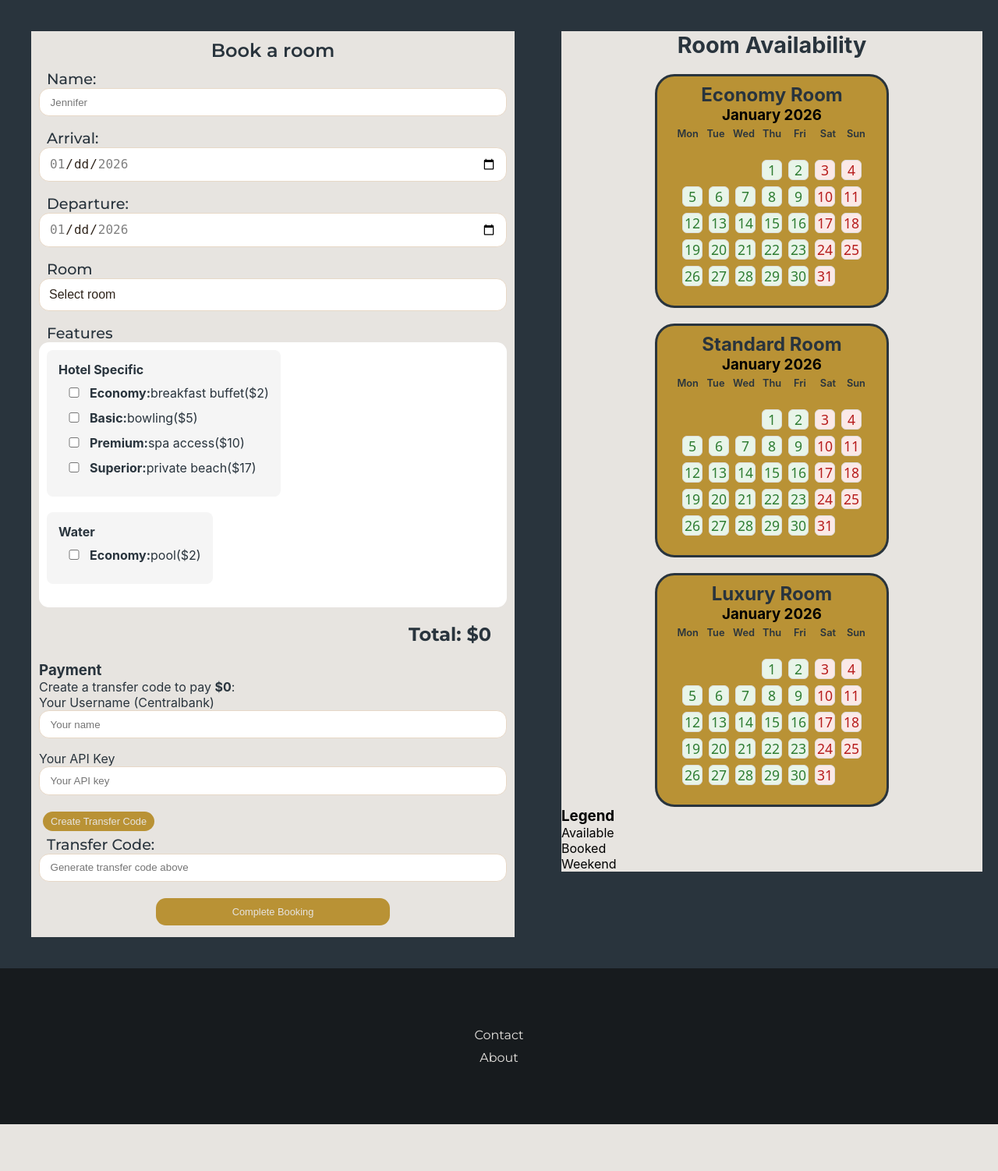
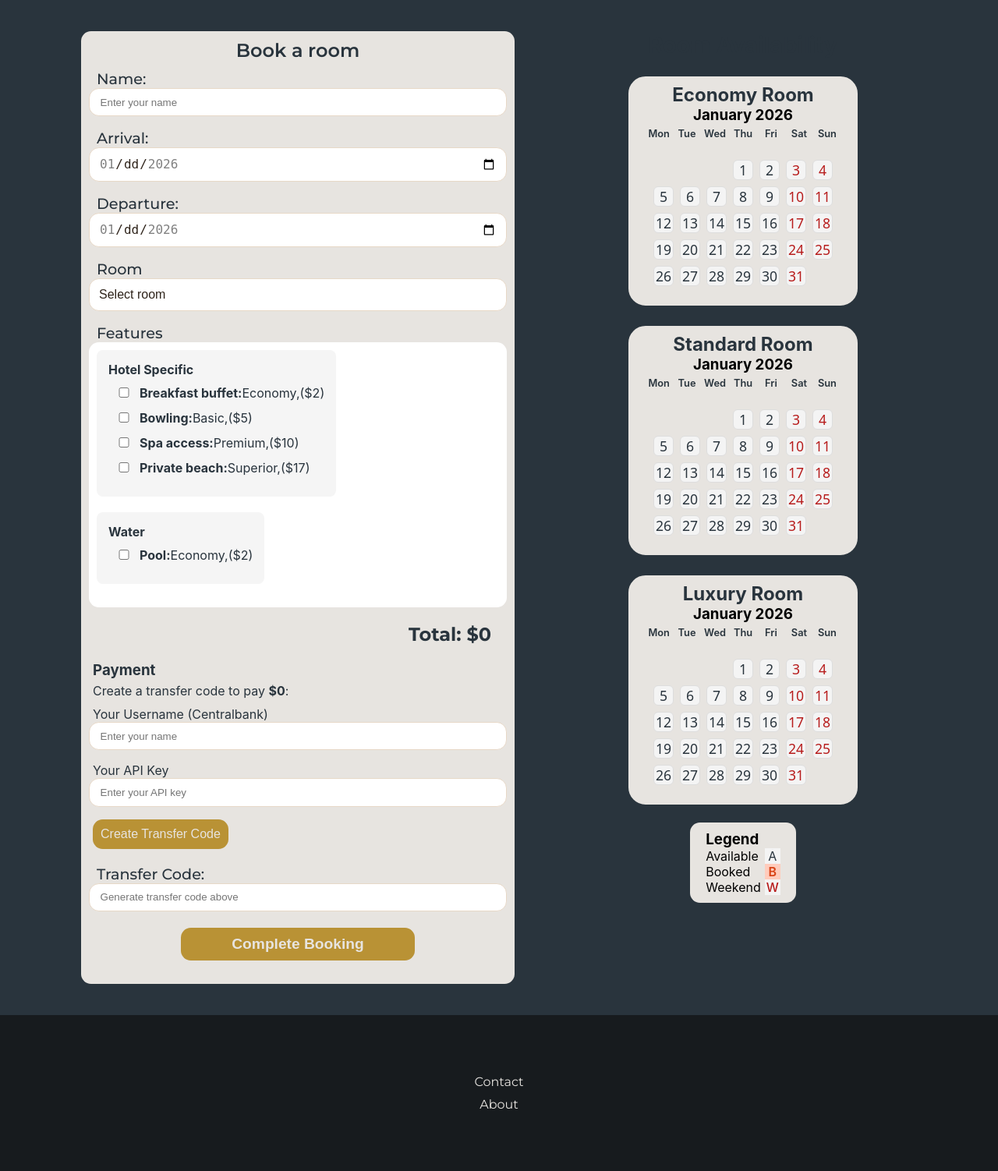
Before and after one commit to Patricia-LF/yrgopelag, a PHP site: page /booking-page.php in a window 1280 px wide. Shown: the part 99-1601 px from the top of the page at 78% size. Before the commit the page ends 1541 px from the top, so only its background shows below. Run offline with PHP 8.4, Linux system fonts and the light colour scheme; data comes from the database, SQL or seed files in the repository.

Commit message:
updated calendar.css

```diff
--- a/booking-page.css
+++ b/booking-page.css
@@ -4,6 +4,7 @@
     margin: 20px;
     padding: 10px;
     width: 50%;
+    border-radius: 0.8rem;
 }
 
 form h2 {
@@ -26,6 +27,10 @@
     font-size: 1rem;
     line-height: 1.5rem;
     --tw-shadow: 0 0 #0000;
+}
+
+#room {
+    cursor: pointer;
 }
 
 textarea, select {
@@ -120,12 +125,12 @@
 .code-button {
     background: var(--buttons);
     color: var(--box-color);
-    padding: 5px 10px;
+    padding: 10px;
     border: none;
     border-radius: 0.8rem;
-    font-size: 0.8rem;
+    font-size: 1rem;
     text-decoration: none;
-    margin: 5px;
+    margin: 0px 5px 20px;
 }
 
 .code-button:hover {
@@ -139,9 +144,10 @@
     padding: 10px;
     border: none;
     border-radius: 0.8rem;
-    font-size: 0.8rem;
+    font-size: 1.2rem;
+    font-weight: bolder;
     text-decoration: none;
-    margin: 5px;
+    margin: 5px 0px 20px;
     width: 300px;
     display: flex;
     justify-content: center;
@@ -189,3 +195,15 @@
         border-radius: 4px;
         margin: 10px 0;
     }
+
+    .transfer-section h3 {
+        margin: 5px;
+    }
+
+    .username, .api-key {
+        margin: 5px;
+    }
+
+    #transferForm p {
+        margin: 0px 5px 10px;
+    }
--- a/booking-page.php
+++ b/booking-page.php
@@ -64,18 +64,15 @@
 }
 ?>
 
-<link rel="stylesheet" href="/calendar.css">
+<!-- <link rel="stylesheet" href="/calendar.css"> -->
 
-<!-- Main container med flex layout -->
 <div class="booking-layout">
-    <!-- Vänster sida: Formulär -->
-
     <form action="form.php" method="post">
         <h2>Book a room</h2>
 
         <div>
             <label for="name" class="user">Name:</label>
-            <input type="text" name="name" id="name" placeholder="Jennifer" required>
+            <input type="text" name="name" id="name" placeholder="Enter your name" required>
         </div>
 
         <div>
@@ -112,8 +109,8 @@
                             <label class="feature">
                                 <input class="f feature-checkbox" type="checkbox" name="features[]"
                                     value="<?= $feature['id'] ?>">
-                                <strong><?= ucfirst(htmlspecialchars($feature['tier'])) ?>:</strong>
-                                <?= htmlspecialchars($feature['name']) ?>
+                                <strong><?= ucfirst(htmlspecialchars($feature['name'])) ?>: </strong>
+                                <?= ucfirst(htmlspecialchars($feature['tier'])) ?>,
                                 <span class="price">($<?= $feature['price'] ?>)</span>
                             </label>
                         <?php endforeach; ?>
@@ -133,10 +130,10 @@
                 <p>Create a transfer code to pay <strong>$<span id="paymentAmount">0</span></strong>:</p>
 
                 <label for="username" class="username">Your Username (Centralbank)</label>
-                <input type="text" id="username" placeholder="Your name" required>
+                <input type="text" id="username" placeholder="Enter your name" required>
 
                 <label for="api_key" class="api-key">Your API Key</label>
-                <input type="password" id="api_key" placeholder="Your API key" required>
+                <input type="password" id="api_key" placeholder="Enter your API key" required>
 
                 <button type="button" id="createTransferBtn" class="code-button">
                     Create Transfer Code
@@ -212,15 +209,15 @@
             <h3>Legend</h3>
             <div class="legend-items">
                 <div class="legend-item">
-                    <div class="legend-box available"></div>
+                    <div class="legend-box available">A</div>
                     <span>Available</span>
                 </div>
                 <div class="legend-item">
-                    <div class="legend-box booked"></div>
+                    <div class="legend-box booked">B</div>
                     <span>Booked</span>
                 </div>
                 <div class="legend-item">
-                    <div class="legend-box weekend"></div>
+                    <div class="legend-box weekend">W</div>
                     <span>Weekend</span>
                 </div>
             </div>
--- a/calendar.css
+++ b/calendar.css
@@ -6,7 +6,7 @@
     aspect-ratio: 1 / 1;
     height: 300px;
     justify-content: center;
-    background: var(--buttons);
+    background: var(--box-color);
 }
 
 .calendar-container h2 {
@@ -59,19 +59,19 @@
     cursor: default;
 }
 
-.day.empty:hover {
+/* .day.empty:hover {
     background: transparent;
     transform: none;
-}
+} */
 
-.day:hover {
+/* .day:hover {
     background: #eaeaea;
     transform: scale(1.05);
-}
+} */
 
 /* Helger */
 .day.weekend {
-    background: #fbe9e7;
+    background: #f4f4f4;
     color: #b71c1c;
     font-weight: 500;
 }
@@ -83,24 +83,24 @@
     font-weight: 600;
 }
 
-.day.booked:hover {
+/* .day.booked:hover {
     background: #ffab91;
-}
+} */
 
 /* Lediga datum */
 .day:not(.booked):not(.weekend):not(.empty) {
-    background: #e8f5e9;
-    color: #2e7d32;
+    background: #f4f4f4;
+    color: #29343D;
 }
 
-.day:not(.booked):not(.weekend):not(.empty):hover {
+/* .day:not(.booked):not(.weekend):not(.empty):hover {
     background: #c8e6c9;
-}
+} */
 
 .booking-layout {
     display: flex;
-    gap: 40px;
-    max-width: 1400px;
+    gap: 30px;
+    max-width: 90%;
     margin: 20px auto;
     padding: 0 20px;
     align-items: flex-start;
@@ -110,7 +110,6 @@
 .calendars-section {
     flex: 1;
     min-width: 0;
-    background: var(--box-color);
     margin-top: 20px;
 }
 
@@ -128,3 +127,43 @@
     gap: 20px;
     align-items: center;
 }
+
+.legend-container {
+    background: var(--box-color);
+    display: flex;
+    flex-direction: column;
+    justify-self: center;
+    border-radius: 0.8rem;
+    padding: 10px 20px;
+    margin: 20px;
+}
+
+.legend-item {
+    display: flex;
+    flex-direction: row-reverse;
+    gap: 5px;
+    justify-content: space-between;
+    text-align: center;
+}
+
+.legend-box.available {
+    background: #f4f4f4;
+    color: #29343D;
+    width: 20px;
+    height: 20px;
+}
+
+.legend-box.booked {
+    background: #ffccbc;
+    border-color: #ff5722;
+    color: #d84315;
+    width: 20px;
+    height: 20px;
+}
+
+.legend-box.weekend {
+    background: #f4f4f4;
+    color: #b71c1c;
+    width: 20px;
+    height: 20px;
+}
--- a/header.php
+++ b/header.php
@@ -10,6 +10,7 @@
     <link rel="stylesheet" href="style.css">
     <link rel="stylesheet" href="header.css">
     <link rel="stylesheet" href="booking-page.css">
+    <link rel="stylesheet" href="calendar.css">
     <link rel="stylesheet" href="footer.css">
     <link rel="stylesheet" href="https://cdn.jsdelivr.net/npm/flatpickr/dist/flatpickr.min.css">
     <script src="https://cdn.jsdelivr.net/npm/flatpickr"></script>
--- a/style.css
+++ b/style.css
@@ -347,10 +347,10 @@
   cursor: pointer;
 }
 
-.day:hover {
+/* .day:hover {
   background: #eaeaea;
   transform: scale(1.05);
-}
+} */
 
 /* Weekends */
 .weekend {
@@ -367,9 +367,9 @@
   font-weight: 600;
 }
 
-.booked:hover {
+/* .booked:hover {
     background: #d6caa5;
-}
+} */
 
 footer {
     display: flex;
```
Also changed, not shown: images/Standard.png (added), images/economy.png (added), images/room2.png (added), images/room3.png (added).
